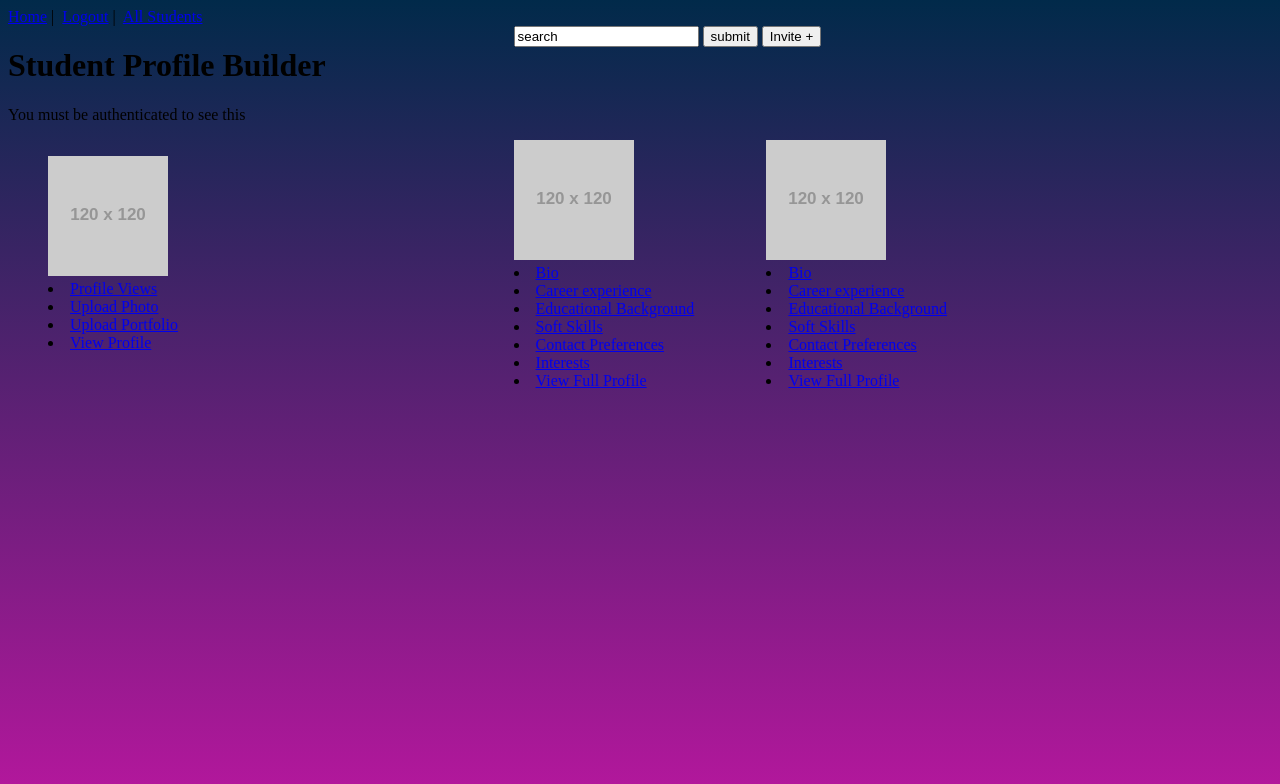
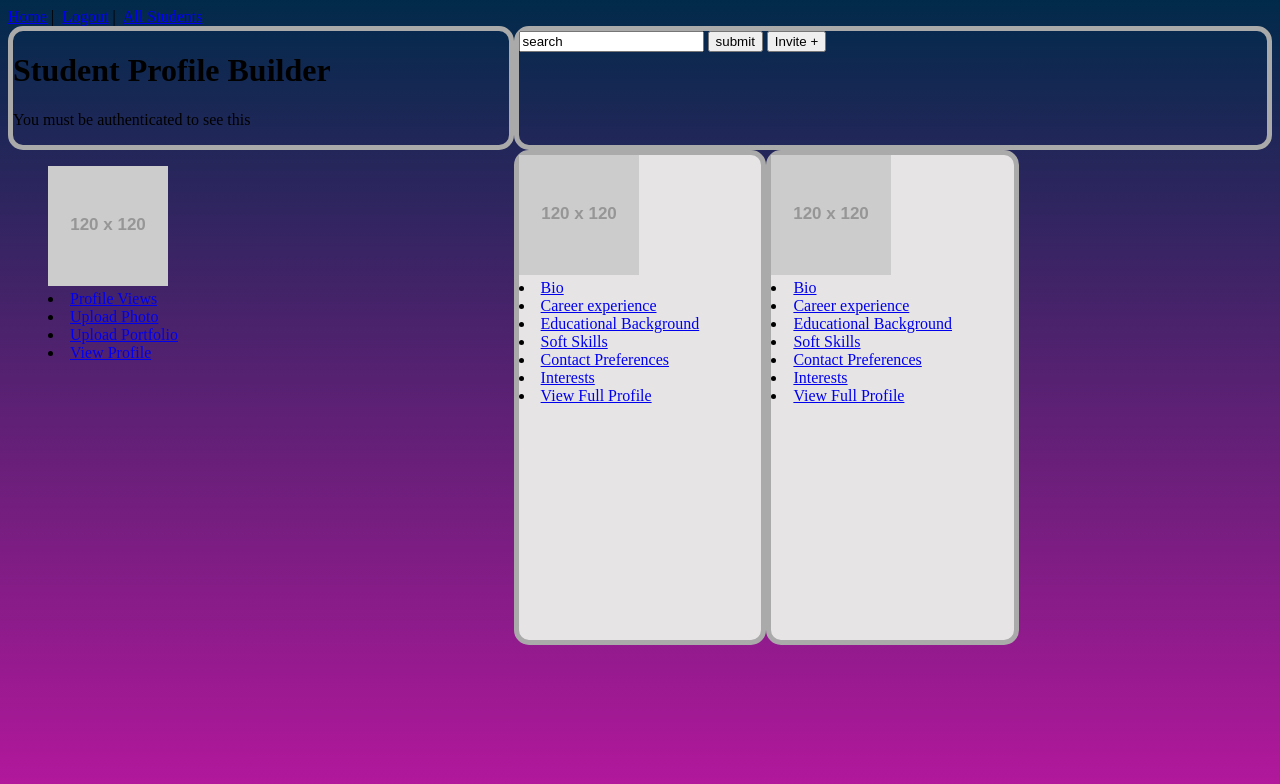
Before and after one commit to tarinausher/TE-Capstone, a Vue app in the folder frontend/: page / in a window 1280 px wide. Shown: the top 784 px of the page. Built offline with nearby package versions, Linux system fonts and the light colour scheme; sample sign-in values are in the browser's storage.

Commit message:
more frontend garbage

```diff
--- a/frontend/src/views/Home.vue
+++ b/frontend/src/views/Home.vue
@@ -129,22 +129,35 @@ export default {
 
 <style>
 #section-left {
+
   grid-area: section-left;
 }
 
 .center-left {
+  border-radius: 15px ;
+  border: 5px solid #aaaaaa;
+  background-color: #e6e4e4;
   grid-area: center-left;
 }
 
 .center-right {
+  border-radius: 15px ;
+  border: 5px solid #aaaaaa;
+  background-color: #e6e4e4;
   grid-area: center-right;
 }
 
 .header {
+
+  border-radius: 15px ;
+  border: 5px solid #aaaaaa;
   grid-area: header;
 }
 
 .search {
+  padding: 0px 100 0px 0px;
+  border-radius: 15px ;
+  border: 5px solid #aaaaaa;
   grid-area: search;
 }
 
```
